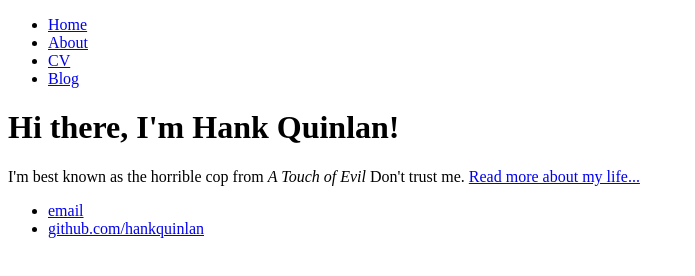
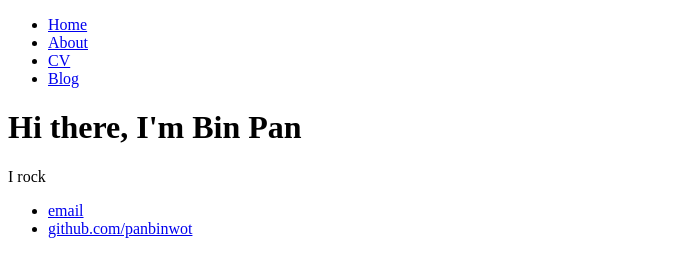
Before and after one commit to panbinwot/panbinwot.github.io, a plain HTML site: page index.html in a window 1280 px wide. Shown: the whole page, without its empty margins (0-695 px from the left). Drawn offline with Linux system fonts and the light colour scheme.

Commit message:
Update index.html

```diff
--- a/index.html
+++ b/index.html
@@ -14,14 +14,14 @@
 		</nav>
 		<div class="container">
     		<div class="blurb">
-        		<h1>Hi there, I'm Hank Quinlan!</h1>
-				<p>I'm best known as the horrible cop from <em>A Touch of Evil</em> Don't trust me. <a href="/about">Read more about my life...</a></p>
+        		<h1>Hi there, I'm Bin Pan</h1>
+				<p>I rock</p>
     		</div><!-- /.blurb -->
 		</div><!-- /.container -->
 		<footer>
     		<ul>
-        		<li><a href="mailto:hankquinlanhub@gmail.com">email</a></li>
-        		<li><a href="https://github.com/hankquinlan">github.com/hankquinlan</a></li>
+        		<li><a href="mailto:panbinwot@gmail.com">email</a></li>
+        		<li><a href="https://github.com/panbinwot">github.com/panbinwot</a></li>
 			</ul>
 		</footer>
 	</body>
```
